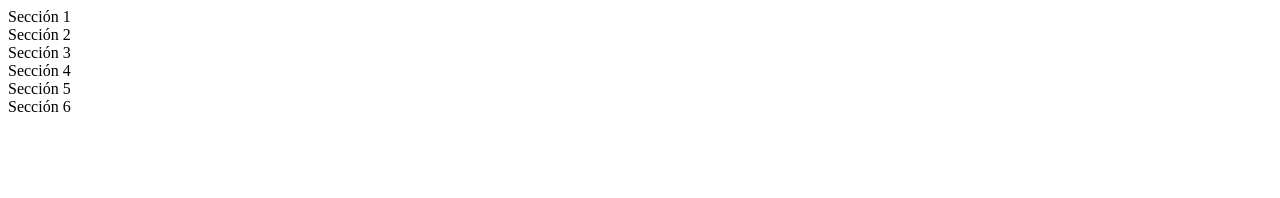
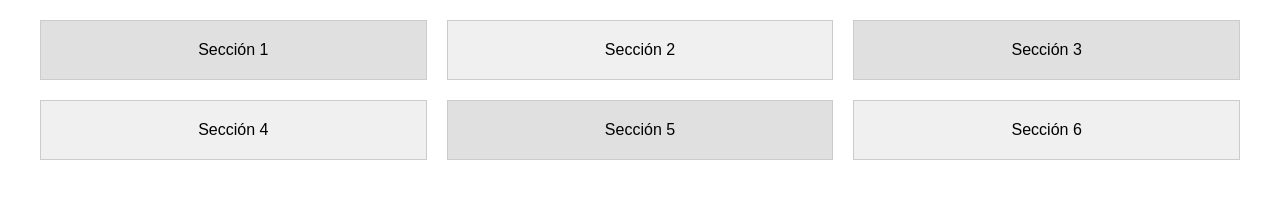
Before and after one commit to CesarDavidMorenR/LaboratorioHTML, a plain HTML site: page index.html in a window 1280 px wide. Drawn offline with Linux system fonts and the light colour scheme.

Commit message:
Creación del css y enlace en el html

```diff
--- a/index.html
+++ b/index.html
@@ -3,6 +3,7 @@
   <head>
     <meta charset="UTF-8" />
     <meta name="viewport" content="width=device-width, initial-scale=1.0" />
+    <link rel="stylesheet" href="style.css" />
     <title>Document</title>
   </head>
   <body>
--- /dev/null
+++ b/style.css
@@ -0,0 +1,31 @@
+  body {
+            margin: 0;
+            padding: 0;
+            font-family: Arial, sans-serif;
+        }
+
+        .container {
+            display: grid;
+            grid-template-columns: repeat(auto-fit, minmax(300px, 1fr));
+            gap: 20px;
+            max-width: 1200px;
+            margin: 0 auto;
+            padding: 20px;
+        }
+
+        .section {
+            background-color: #f0f0f0;
+            padding: 20px;
+            text-align: center;
+            border: 1px solid #ccc;
+        }
+
+        /* Estilos adicionales para hacerlo más atractivo visualmente */
+        .section:nth-child(odd) {
+            background-color: #e0e0e0;
+        }
+
+        .section:hover {
+            background-color: #d0d0d0;
+        }
+    </style>
```
